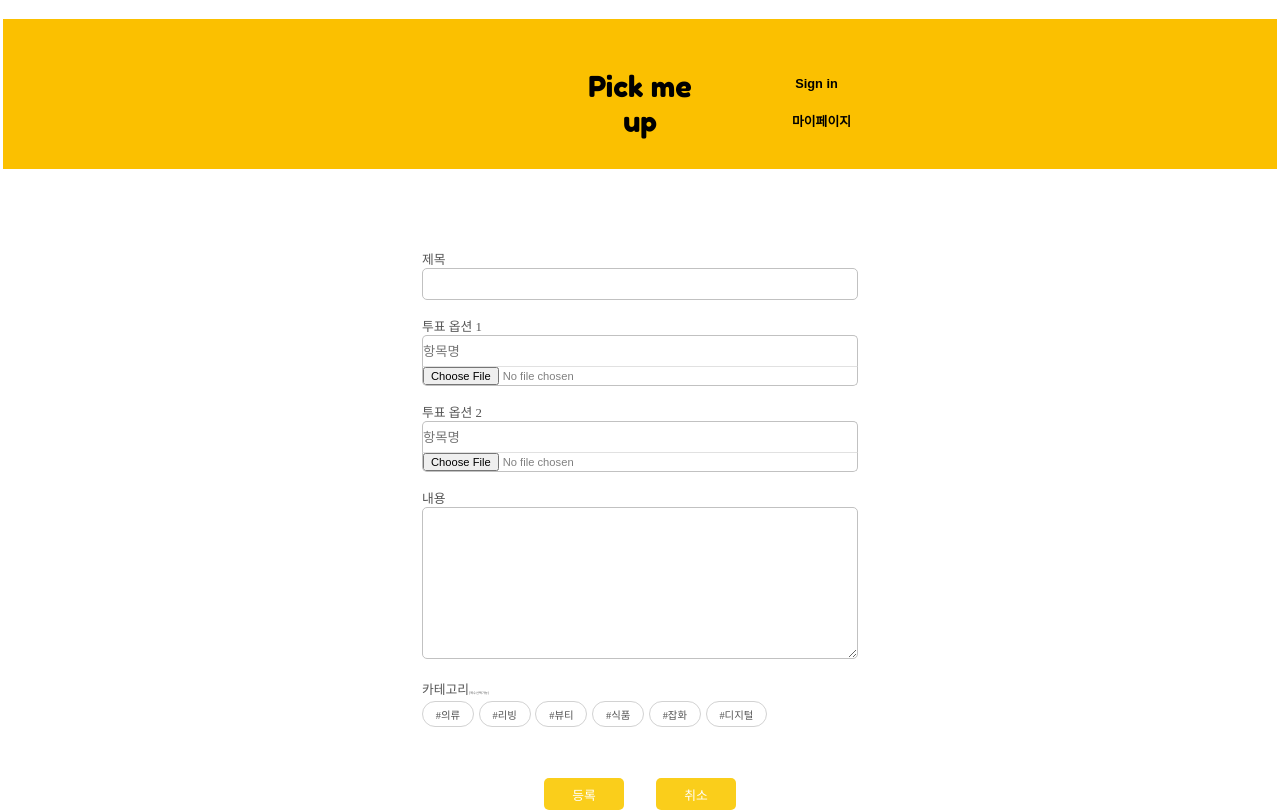
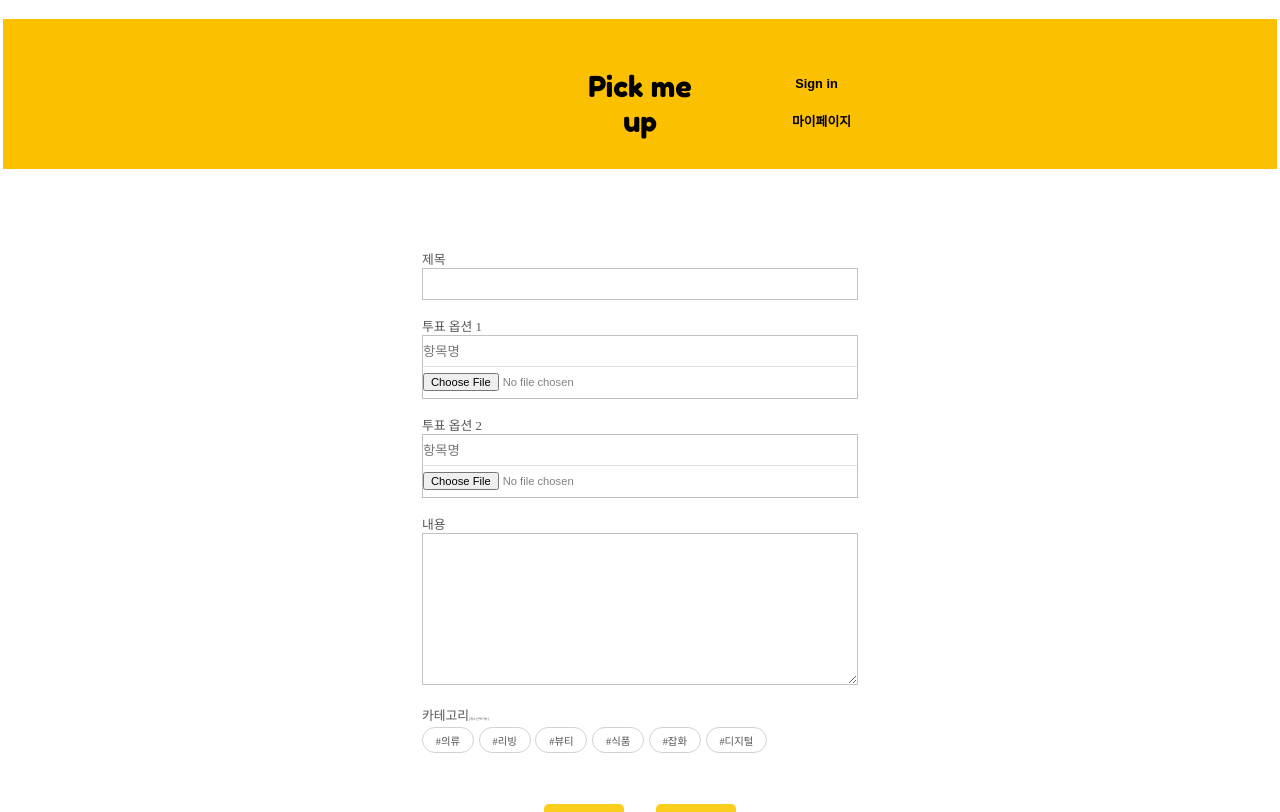
Before and after one commit to tkdkagody/pick-me-up, a React (Create React App) app in the folder client/: page /writing in a window 1280 px wide. Shown: the top 812 px of the page. Built offline with nearby package versions, Linux system fonts and the light colour scheme.

Commit message:
FEAT fileUpload

```diff
--- a/client/src/App.js
+++ b/client/src/App.js
@@ -65,6 +65,10 @@ function App() {
     setRevised(null);
   }
 
+  useEffect(() => {
+    //feeds 불러오기 axios GET 요청(지영)
+  }, [])
+
   return (
 
     <div className={styles.body}>
--- a/client/src/components/LoadingIndicator.js
+++ /dev/null
@@ -1,7 +0,0 @@
-function LoadingIndicator() {
-
-  return <img className="loading-indicator" alt="now loading..." src="loading.gif" style={{ margin: '1rem' }} />
-
-}
-
-export default LoadingIndicator
--- a/client/src/components/mycontent/Mycontent.jsx
+++ b/client/src/components/mycontent/Mycontent.jsx
@@ -1,5 +1,5 @@
 import styles from './Mycontent.module.css'
-import React, { useState } from 'react';
+import React, { useState, useEffect } from 'react';
 import { Link } from 'react-router-dom';
 
 
@@ -39,11 +39,20 @@ const Mycontent = ({handleContent}) => {
       isMoreOpt(!moreOpt);
     }
 
+    const deleteHandle = () => {
+      // 피드테이블에서 레코드 삭제하는 axios DELETE 요청(지영)
+      // 삭제 후 feeds 상태가 자동으로 변화되어 myfeeds 상태값도 바로 변화되는지 확인해봐야 함.
+      // 삭제 후 myContent 컴포넌트로 redirect 필요.
+    }
+
+    useEffect(() => {
+      //myFeeds 불러오기 axios GET 요청(지영)
+    }, []) // 빈배열을 빼고 myFeeds 상태값을 넣어야 할 수도 있음.
 
     return(
     <ul className={styles.feedList}>
       {myFeeds.map(el => {
-        if(JSON.stringify(el) === JSON.stringify(isPicked) && moreOpt){
+        if(JSON.stringify(el) === JSON.stringify(isPicked) && moreOpt){ //상태 두 개로 관리 안 해도 될 것 같음. 피드 id로 찾아내면 됌. 추후 디벨롭 예정(지영)
           return <li className={styles.container}>
                   <div className={styles.feed}>
                     <div className={styles.img}>
@@ -57,18 +66,10 @@ const Mycontent = ({handleContent}) => {
                           <Link to="/writing">
                             <li className={styles.moreOpt} onClick={()=>handleContent(el)}>수정</li>
                           </Link>
-                            <li className={styles.moreOpt}>삭제</li>
+                            <li className={styles.moreOpt} onClick={deleteHandle}>삭제</li>
                         </ul>
                       </i>
                     </div>
-
-                    {/* <ul className={styles.more}>
-                      <Link to="/writing">
-                        <li className={styles.moreOpt} onClick={()=>handleContent(el)}>수정</li>
-                      </Link>
-                        <li className={styles.moreOpt}>삭제</li>
-                    </ul> */}
-
                     <div className={styles.categories}>
                       {el.tags.map(el => <span className={styles.hashtag}>{el}</span>)}
                     </div>
--- a/client/src/pages/feed/Feed.jsx
+++ b/client/src/pages/feed/Feed.jsx
@@ -2,7 +2,6 @@ import React, {useState} from 'react';
 import Vote from '../../components/vote/Vote';
 import VoteResult from '../../components/voteResult/VoteResult';
 import styles from './Feed.module.css';
-import LoadingIndecator from '../../components/LoadingIndicator';
 import RealVote from '../../components/realVote/RealVote';
 
 
--- a/client/src/pages/writing/Writing.jsx
+++ b/client/src/pages/writing/Writing.jsx
@@ -5,9 +5,13 @@ import { Link } from 'react-router-dom';
 const Writing = ({feed, resetRevised}) => {
 
   const tags=['#의류', '#리빙', '#뷰티', '#식품', '#잡화', '#디지털']
-  const [isClicked, setClicked] = useState([]);
 
-  const handleClick = (tag) =>{
+  const [isClicked, setClicked] = useState([]); //카테고리
+  const [title, setTitle] = useState(''); //제목
+  const [fileUrl, setFileUrl] = useState(null); //이미지파일
+  //옵션명1, 이미지url1, 옵션명2, 이미지url2, 내용 --> 상태추가 필요.
+
+  const tagHandle = (tag) => {
     if(isClicked.includes(tag)){
       setClicked(isClicked.filter(el=> !(el===tag)))
     } else{
@@ -15,23 +19,46 @@ const Writing = ({feed, resetRevised}) => {
       }
     }
 
-  if(feed === null){
+  const createFeedHandle = () => {
+    // 피드테이블에 레코드 생성하는 axios POST 요청(지영)
+    // 해당 피드 페이지로 Redirect 필요
+  }
+
+  const reviseFeedHandler = () => {
+    // 피드테이블에 레코드 수정하는 axios POST 요청(지영)
+    // 수정 후 해당 /feed 페이지로 Redirect 필요
+  }
+
+  const titleHandle = (event) => {
+    setTitle(event.target.value);
+  }
+
+  const fileHandle = (event) => { //input file에서 url만 긁어오는 핸들러
+   const imageFile = event.target.files[0];
+    if(imageFile){
+      const imageUrl = URL.createObjectURL(imageFile);
+      setFileUrl(imageUrl)
+    } else{
+      setFileUrl(null);
+    }
+  }
+
+  if(feed === null){ // 피드 생성
 
     return (
       <form action="" className={styles.container}>
         <div className={styles.category}>
           <div>제목</div>
-          <input className={styles.textBoxTitle} type="text"/>
+          <input className={styles.textBoxTitle} type="text" value={title} onChange={titleHandle}/>
         </div>
 
         <div className={styles.category}>
           <div>투표 옵션 1</div>
           <input className={styles.textBoxOpt} type="text" placeholder="항목명"/>
           <div className={styles.filebox}>
-            {/* <label for="ex_file">이미지 업로드</label>  */}
-            <input type="file" id="ex_file"></input>
+            <input type="file" id="ex_file" accept="image/*" onChange={fileHandle}></input>
+            {fileUrl? <img className={styles.fileView} src={fileUrl}></img> : null}
           </div>
-
         </div>
 
 
@@ -39,7 +66,6 @@ const Writing = ({feed, resetRevised}) => {
           <div>투표 옵션 2</div>
           <input className={styles.textBoxOpt} type="text" placeholder="항목명"/>
           <div className={styles.filebox}>
-            {/* <label for="ex_file"></label>  */}
             <input type="file" id="ex_file"></input>
           </div>
         </div>
@@ -55,14 +81,14 @@ const Writing = ({feed, resetRevised}) => {
             {tags.map(el =>{
               return <>
                 <input type="checkbox" name={el} value={el}/>
-                <label className={isClicked.includes(el)? styles.hashtagClicked :styles.hashtag} onClick={()=>handleClick(el)}>{el}</label>
+                <label className={isClicked.includes(el)? styles.hashtagClicked :styles.hashtag} onClick={()=>tagHandle(el)}>{el}</label>
               </>
             })}
           </div>
         </div>
 
         <div className={styles.submit}>
-          <button className={styles.submitBtn}>등록</button>
+          <button className={styles.submitBtn} onClick={createFeedHandle}>등록</button>
           <Link to="/">
             <button className={styles.submitBtn}>취소</button>
           </Link>
@@ -71,7 +97,7 @@ const Writing = ({feed, resetRevised}) => {
 
       </form>
       )
-  } else{
+  } else{ // 내 피드 수정하기
   return (
   <form action="" className={styles.container}>
     <div className={styles.category}>
@@ -83,7 +109,6 @@ const Writing = ({feed, resetRevised}) => {
       <div>투표 옵션 1</div>
       <input className={styles.textBoxOpt} defaultValue={feed.option_1} type="text"/>
       <div className={styles.filebox}>
-        {/* <label for="ex_file"></label>  */}
         <input type="file" id="ex_file" ></input>
       </div>
 
@@ -94,7 +119,6 @@ const Writing = ({feed, resetRevised}) => {
       <div>투표 옵션 2</div>
       <input className={styles.textBoxOpt} defaultValue={feed.option_2}type="text"/>
       <div className={styles.filebox}>
-        {/* <label for="ex_file">이미지 업로드</label>  */}
         <input type="file" id="ex_file" ></input>
       </div>
     </div>
@@ -110,14 +134,14 @@ const Writing = ({feed, resetRevised}) => {
       {tags.map(el =>{
               return <>
                 <input type="checkbox" name={el} value={el}/>
-                <label className={isClicked.includes(el)? styles.hashtagClicked :styles.hashtag} onClick={()=>handleClick(el)}>{el}</label>
+                <label className={isClicked.includes(el)? styles.hashtagClicked :styles.hashtag} onClick={()=>tagHandle(el)}>{el}</label>
               </>
       })}
       </div>
     </div>
 
     <div className={styles.submit}>
-      <button className={styles.submitBtn}>등록</button>
+      <button className={styles.submitBtn} onClick={reviseFeedHandler}>등록</button>
       <Link to="/mypage">
         {/* 취소버튼을 누르면 revised할 컨텐츠가 저장되지 않고 다시 null로 */}
         <button className={styles.submitBtn} onClick={resetRevised}>취소</button>
--- a/client/src/pages/writing/Writing.module.css
+++ b/client/src/pages/writing/Writing.module.css
@@ -2,20 +2,16 @@
   width: 100%;
   height: 2rem;
   border: 1px solid rgb(193, 193, 193);
-  border-radius: 5px;
 }
 .textBoxOpt {
   width: 100%;
   height: 2rem;
   border: 1px solid rgb(193, 193, 193);
-  border-top-left-radius: 5px;
-  border-top-right-radius: 5px;
   border-bottom: 1px solid rgb(225, 225, 225);
 }
 textarea {
   width: 100%;
   border: 1px solid rgb(193, 193, 193);
-  border-radius: 5px;
 }
 
 .container {
@@ -30,16 +26,29 @@ textarea {
 .category {
   margin-bottom: 1rem;
 }
+.filebox {
+  display: flex;
+  align-items: end;
+  height: 2rem;
+}
 
 .filebox input[type="file"] {
   cursor: pointer;
   color: grey;
   font-size: 0.7rem;
   border: 1px solid rgb(193, 193, 193);
-  border-bottom-left-radius: 5px;
-  border-bottom-right-radius: 5px;
   border-top: none;
   width: 100%;
+  height: 100%;
+  padding-top: 0.35rem;
+}
+
+.fileView {
+  width: 2rem;
+  height: 2rem;
+  border: 1px solid rgb(193, 193, 193);
+  border-top: 1px solid white;
+  border-left: 1px solid white;
 }
 
 input[type="checkbox"] {
```
